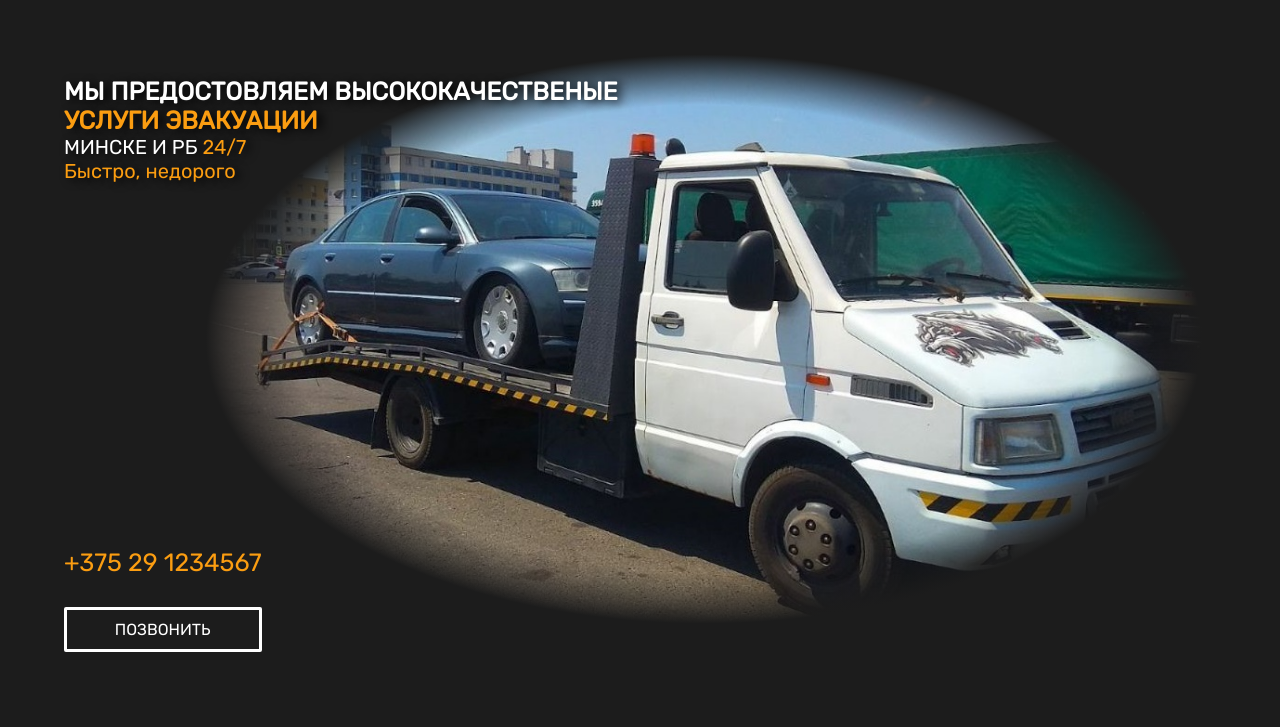
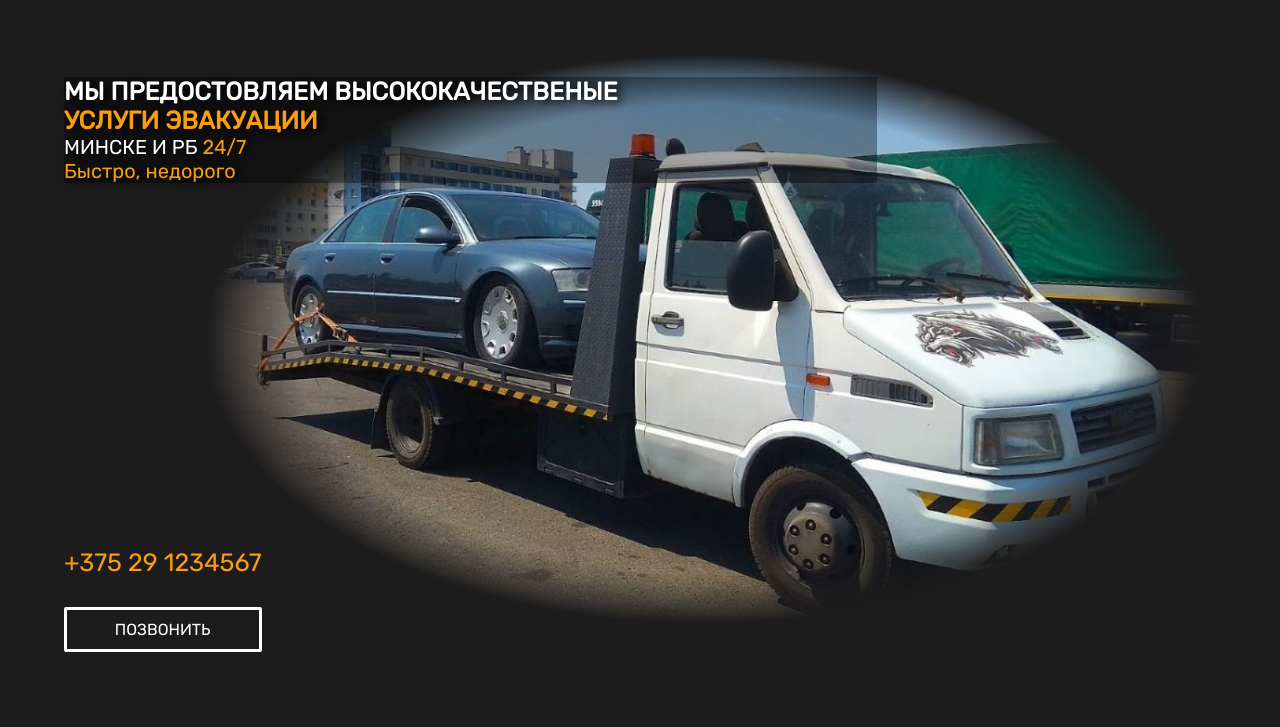
Before and after one commit to taofi/taofi.github.io, a plain HTML site: page html/main.html in a window 1280 px wide. Shown: the part 73-800 px from the top of the page. Drawn offline with Linux system fonts and the light colour scheme.

Commit message:
Signed-off-by: taofi <58530085+taofi@users.noreply.github.com>

```diff
--- a/css/main.css
+++ b/css/main.css
@@ -183,6 +183,7 @@ a:active{
 }
 
 .infoFB{
+    background-color: rgba(0, 0, 0, 0.352);
     margin-left: max(5%, 40px);
     text-shadow: 5px 2px 10px #000;
     position: absolute;
```
Also changed, not shown: html/main.html (+0 -1 lines).
